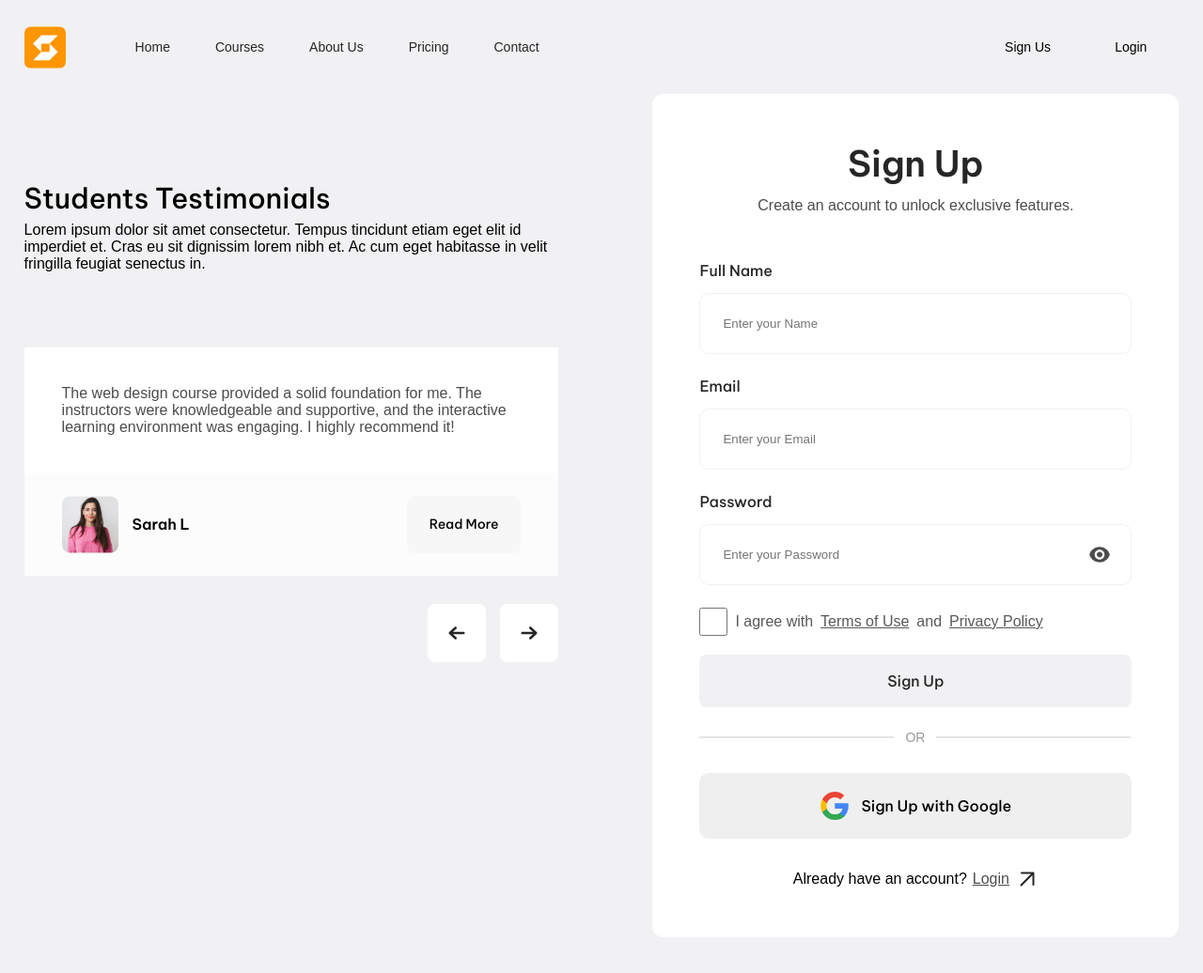
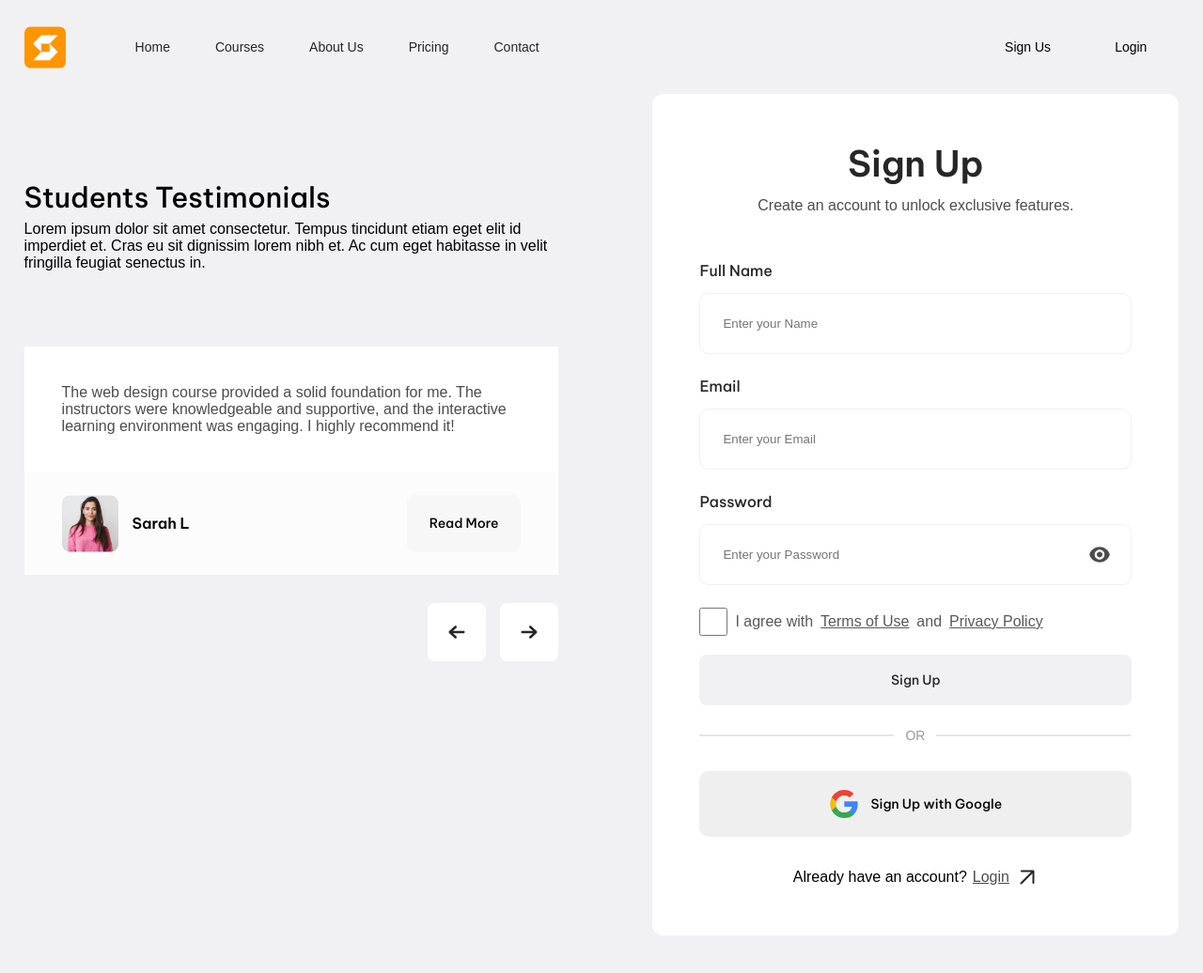
Before and after one commit to jonhorcicka/01-E-Learning-Educational, a plain HTML site: page signUp/signUp.html in a window 1280 px wide. Shown: the top 1036 px of the page at 94% size. Drawn offline with Linux system fonts and the light colour scheme; files whose address does not match are found by name; a web font is replaced by a local one.

Commit message:
uprava responzivni page signUp

```diff
--- a/signUp/signUp.sass
+++ b/signUp/signUp.sass
@@ -283,7 +283,7 @@ a
                         color: $white-color
                         background-color: $second-color
                     @media (max-width: 1280px)
-                        font-size: $regular-laptop
+                        font-size: $btn-laptop
                     @media (max-width: 767px)
                         font-size: $regular-mobile
             .bars
@@ -314,7 +314,7 @@ a
                     color: $white-color
                     background-color: $second-color
                 @media (max-width: 1280px)
-                    font-size: $regular-laptop
+                    font-size: $btn-laptop
                 @media (max-width: 767px)
                     font-size: $regular-mobile
             p, a
```
Also changed, not shown: css/signUp.css, 1 other file.
